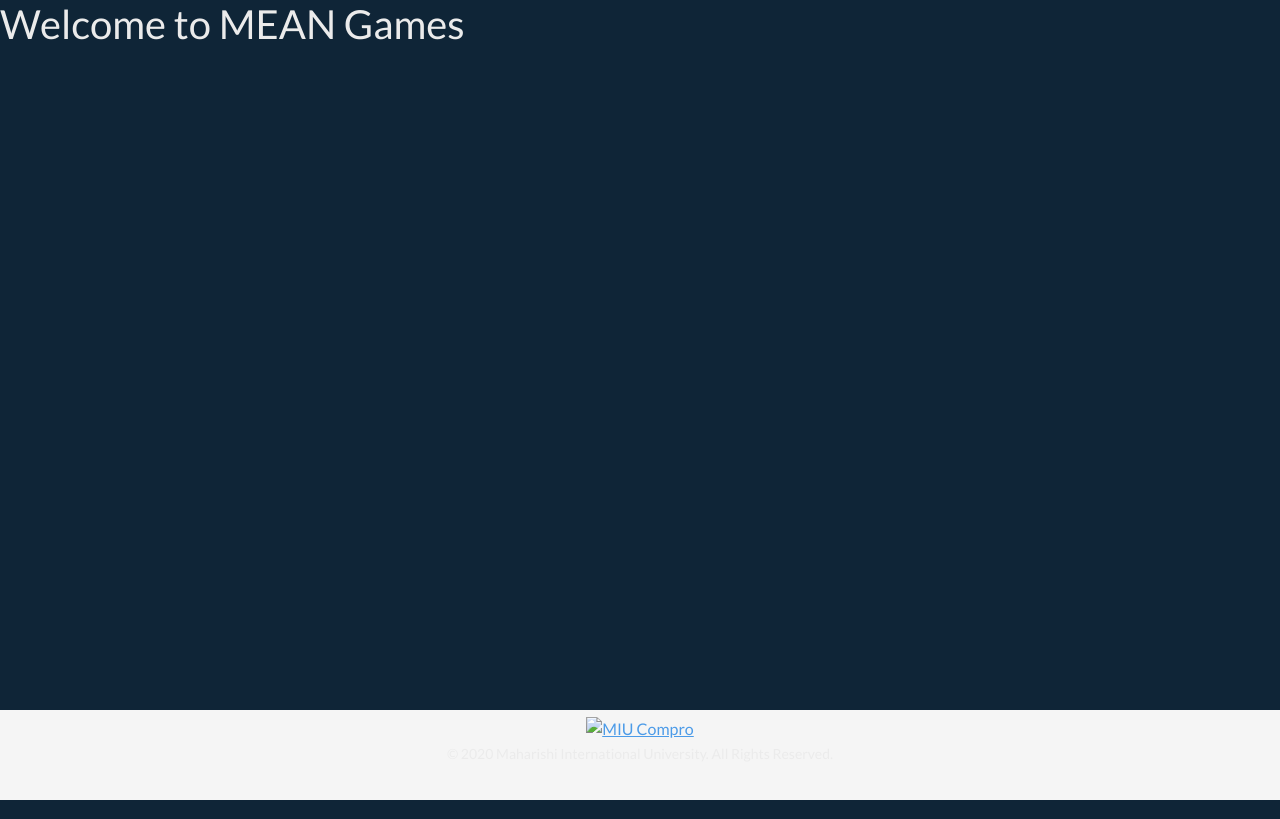
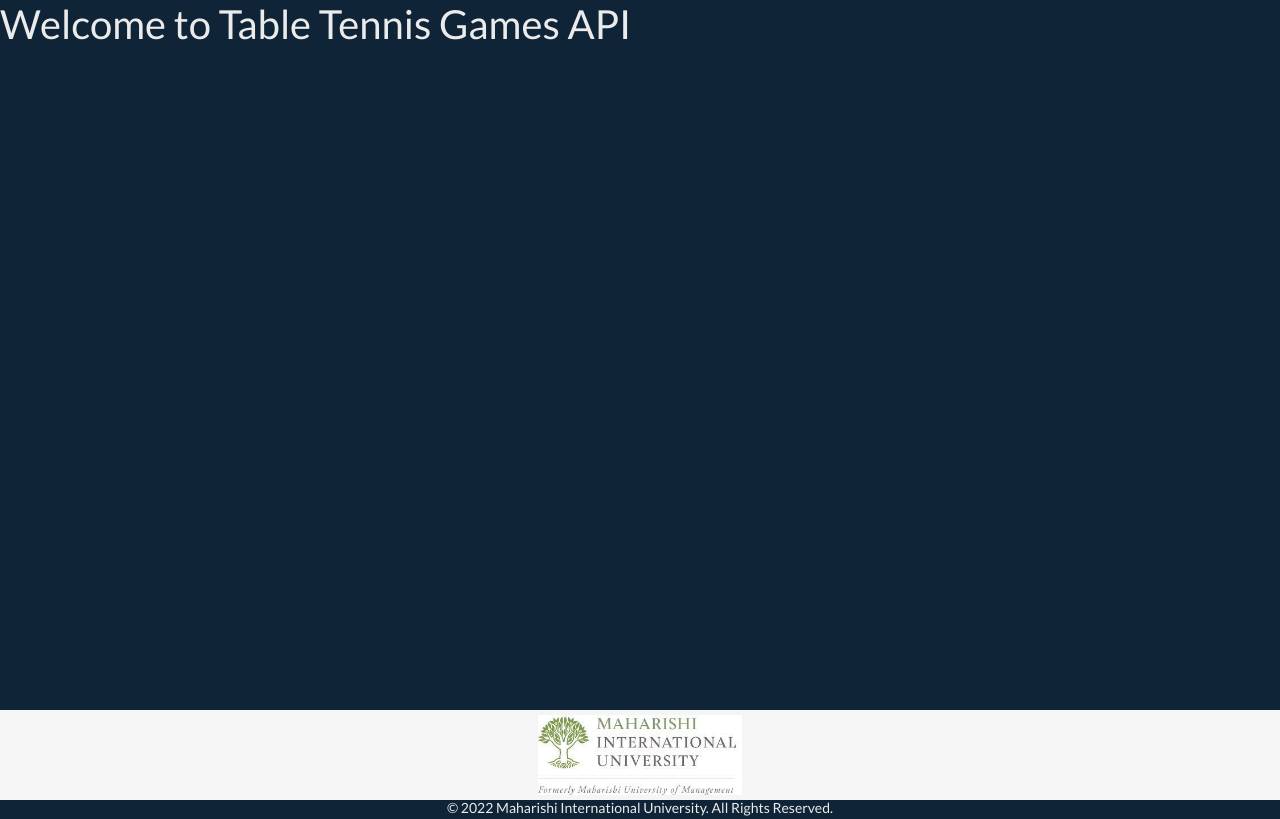
Before and after one commit to mkhader88/mwa-php, a website: page public/index.html in a window 1280 px wide. Drawn offline with Linux system fonts and the light colour scheme.

Commit message:
addding welcome page for tennis table game

```diff
--- a/public/index.html
+++ b/public/index.html
@@ -9,15 +9,15 @@
     <link href="./custom.css" rel="stylesheet">
 </head>
 <body cz-shortcut-listen="true">
-    <h1>Welcome to MEAN Games</h1>
+    <h1>Welcome to Table Tennis Games API</h1>
     <footer class="footer">
         <div class="container">
             <p class="test-muted text-center">
                 <a href="https://compro.miu.edu/" target="_blank">
-                    <img src="./compro-web-logo-442x112.webp" height="80" alt="MIU Compro">
+                    <img src="./logo.jpg" height="80" alt="MIU Compro">
                 </a>
                 <br>
-                <small class="text black-50 text-center">© 2020 Maharishi International University. All Rights Reserved. </small>
+                <small class="text black-50 text-center">© 2022 Maharishi International University. All Rights Reserved. </small>
             </p>
         </div>
     </footer>
```
Also changed, not shown: public/logo.jpg (added).
